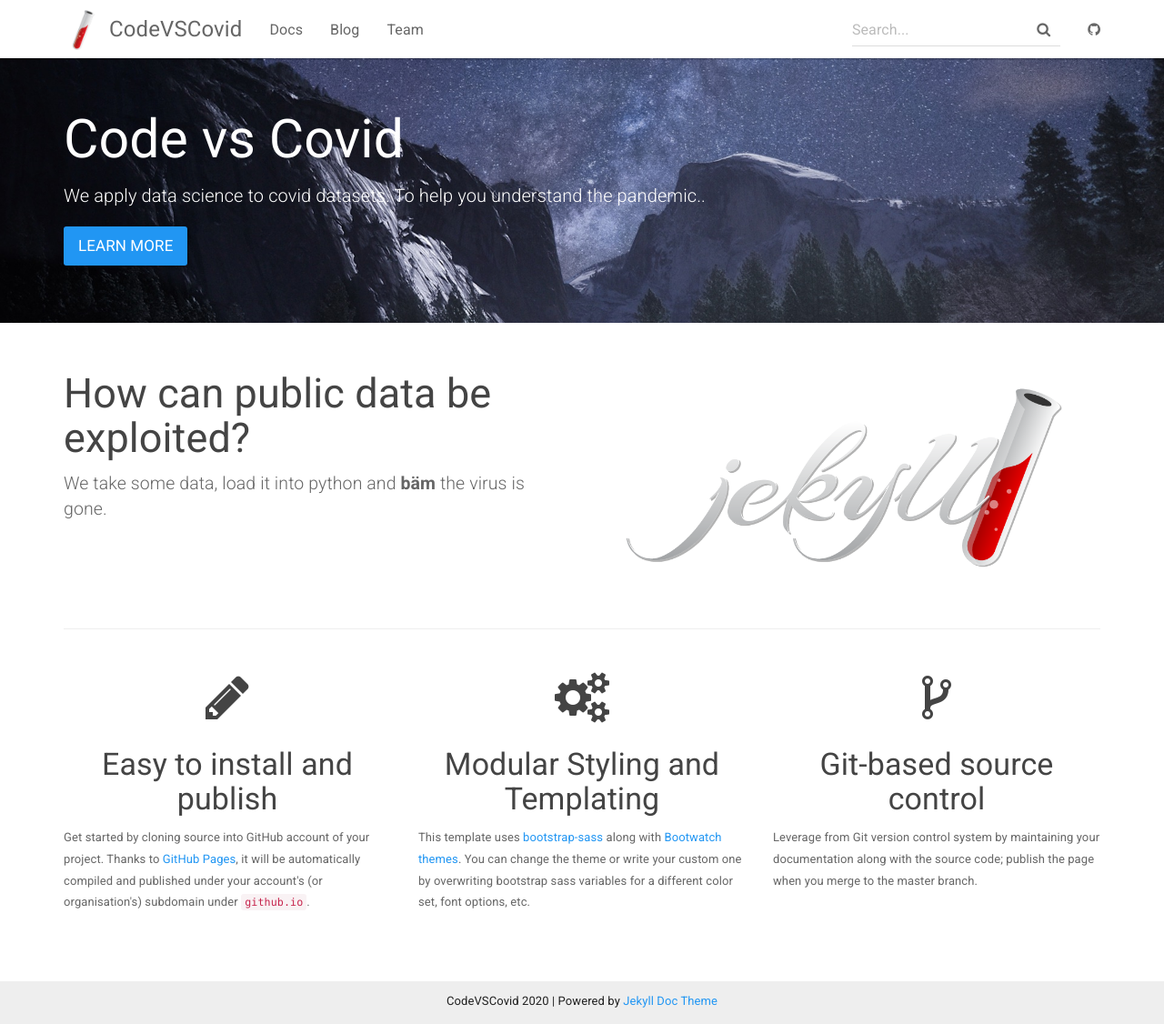
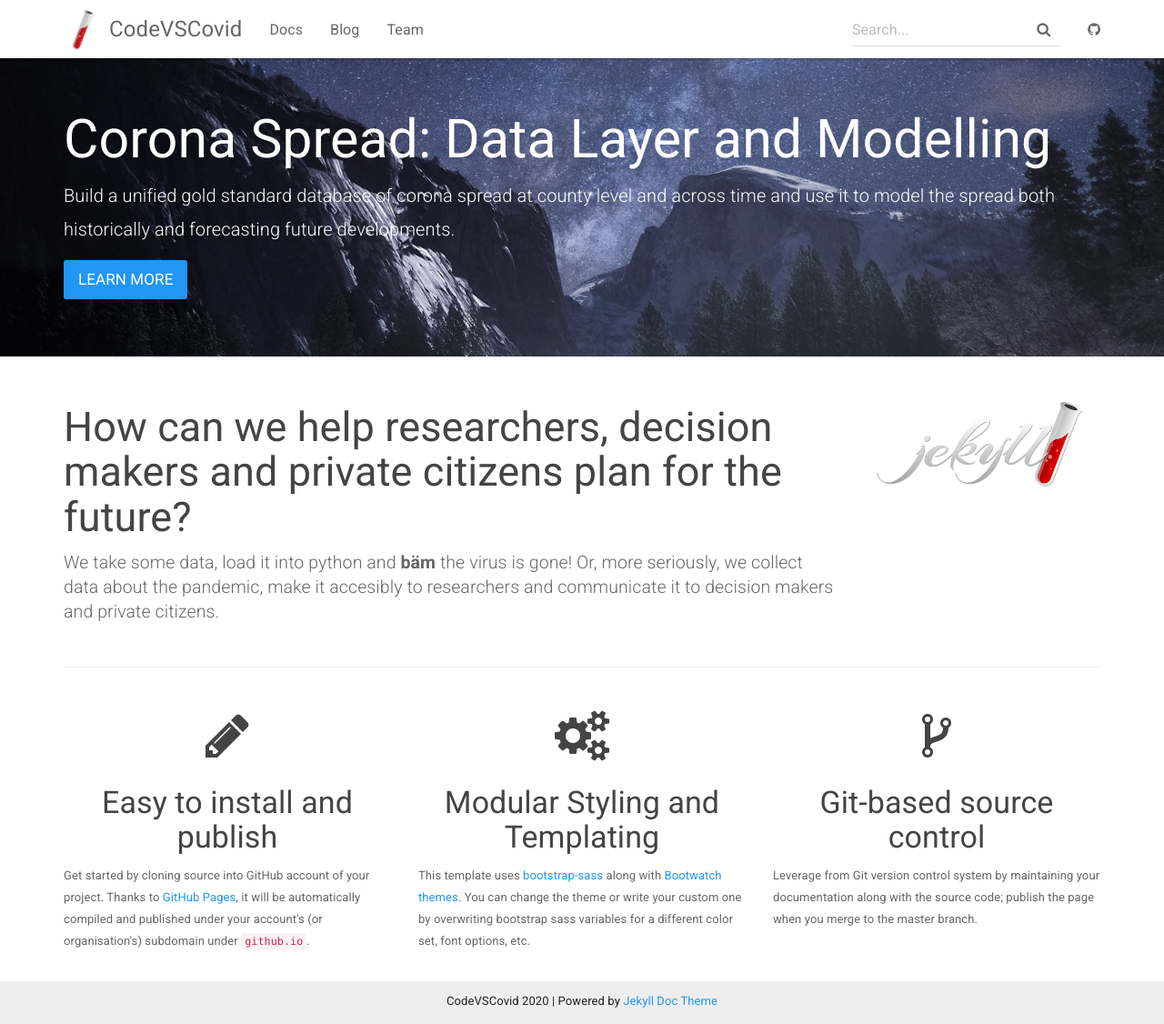
Before and after one commit to coronaspread/coronaspread.github.io, a Jekyll site: the page built from index.html, in a window 1280 px wide and 1126 px high. Shown: the whole window at 91% size. Built offline with Jekyll 4.4.1, drawn with Linux system fonts in a browser that asks for light colours.

Commit message:
Update text on index.html

```diff
--- a/index.html
+++ b/index.html
@@ -4,21 +4,22 @@ layout: default
 
 <div class="header-container jumbotron">
     <div class="container">
-        <h1>Code vs Covid</h1>
-        <p>We apply data science to covid datasets. To help you understand the pandemic..</p>
-        <p><a class="btn btn-primary btn-lg" href="{{ "/docs/home/" | relative_url }}" role="button">Learn more</a></p>
+        <h1>Corona Spread: Data Layer and Modelling</h1>
+        <p>Build a unified gold standard database of corona spread at county level and across time and use it to model the spread both historically and forecasting future developments.</p>
+        <p><a class="btn btn-primary btn-lg" href="{{ "/docs/" | relative_url }}" role="button">Learn more</a></p>
     </div>
 </div>
 
 <div class="container">
     <div class="row">
-        <div class="col-md-6">
-            <h2 class="header-light regular-pad">How can public data be exploited?</h2>
+        <div class="col-md-9">
+            <h2 class="header-light regular-pad">How can we help researchers, decision makers and private citizens plan for the future?</h2>
             <p class="lead">
-              We take some data, load it into python and <strong>bäm</strong> the virus is gone.
+              We take some data, load it into python and <strong>bäm</strong> the virus is gone!
+              Or, more seriously, we collect data about the pandemic, make it accesibly to researchers and communicate it to decision makers and private citizens.
             </p>
         </div>
-        <div class="col-md-6 text-center">
+        <div class="col-md-3 text-center">
             <img src="{{ "/assets/img/jekyll-dark.png" | relative_url }}" alt="Jekyll logo" class="img-responsive">
         </div>
     </div>
```
